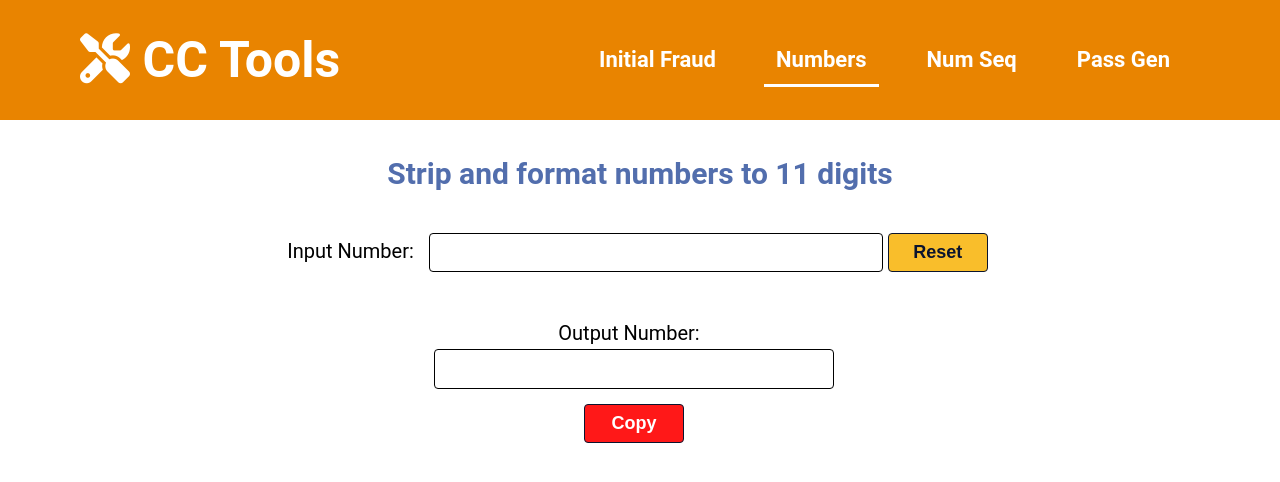
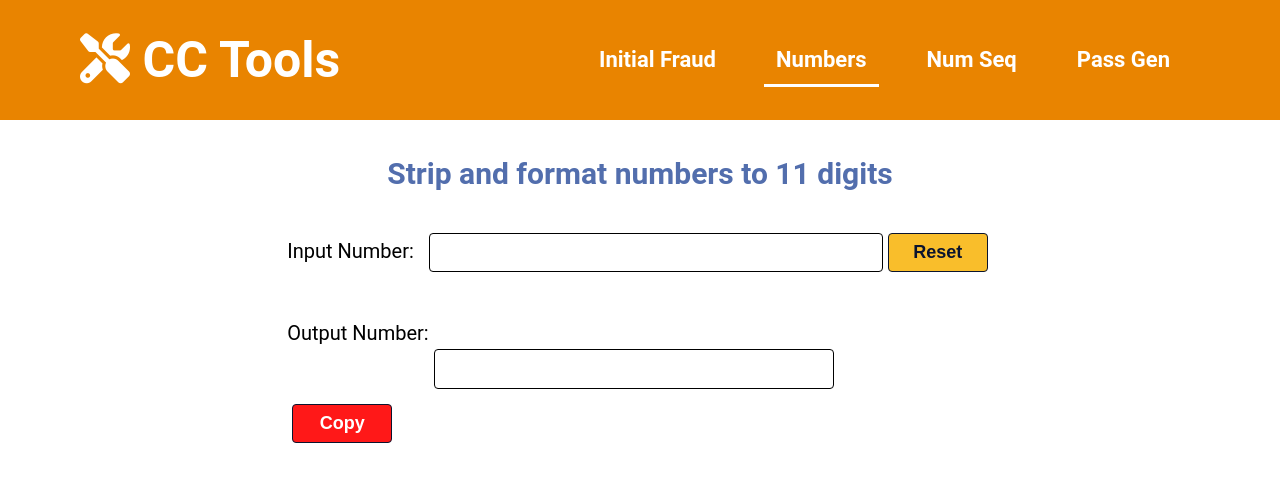
Before and after one commit to MelvinPeepers/tools, a React (Create React App) app in the folder my-app/: page /numbers in a window 1280 px wide. Shown: the top 482 px of the page. Built offline with nearby package versions, Linux system fonts and the light colour scheme.

Commit message:
removed form

```diff
--- a/my-app/src/components/pages/numbers/Numbers.js
+++ b/my-app/src/components/pages/numbers/Numbers.js
@@ -29,7 +29,7 @@ const Numbers = () => {
       <div className="header-secondary">
         <h2>Strip and format numbers to 11 digits</h2>
         <div className="container-form">
-          <form name="number" method="post">
+          {/*<form name="number" method="post">*/}
             <input type="hidden" name="form-name" value="number" />
             <ul className="form-list">
               <li className="list-input">
@@ -51,7 +51,7 @@ const Numbers = () => {
                 <button className="form-output form-btn" onClick={handleCopy}>Copy</button>
               </li>
             </ul>
-          </form>
+          {/*</form>  */}
         </div>
       </div>
 
```
